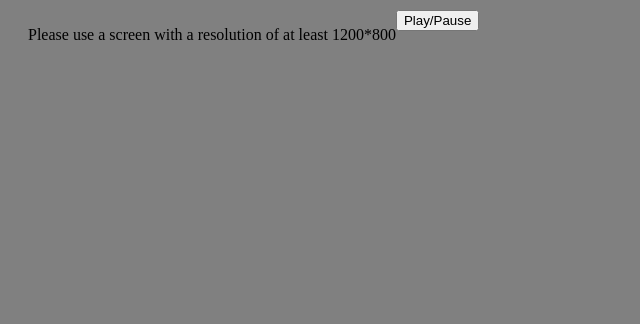
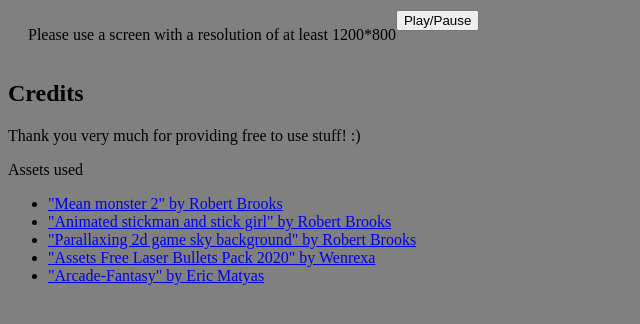
Before and after one commit to pomerama/bootcamp_project1, a website with bundled scripts: page index.html in a window 1280 px wide. Shown: the whole page, without its empty margins (0-640 px from the left). Built offline with nearby package versions, Linux system fonts and the light colour scheme.

Commit message:
added credits for assets used

```diff
--- a/index.html
+++ b/index.html
@@ -78,7 +78,25 @@
         </div>
          -->
     </main>
+    <div id="credits">
+        <h2>Credits</h2>
+        <p>Thank you very much for providing free to use stuff! :)</p>
+        <p>Assets used</p>
+        <ul>
+            <li><a href="https://www.gamedeveloperstudio.com/graphics/viewgraphic.php?item=1m4m317c019l0x114y">"Mean
+                    monster 2" by Robert Brooks</a></li>
+            <li><a
+                    href="https://www.gamedeveloperstudio.com/graphics/viewgraphic.php?page-name=Animated-stickman-and-stick-girl&item=1l4q737v077s1f8l3t">"Animated
+                    stickman and stick girl" by Robert Brooks</a></li>
+            <li><a
+                    href="https://www.gamedeveloperstudio.com/graphics/viewgraphic.php?page-name=Parallaxing-2d-game-sky-background&item=1e504e4l435h3q798r">"Parallaxing
+                    2d game sky background" by Robert Brooks</a></li>
 
+            <li><a href="https://wenrexa.itch.io/laser2020">"Assets Free Laser Bullets Pack 2020" by Wenrexa</a>
+            </li>
+            <li><a href="https://soundimage.org/looping-music/">"Arcade-Fantasy" by Eric Matyas</a></li>
+        </ul>
+    </div>
     <script type="module" src="./dist/js/index.js"></script>
 </body>
 
```
